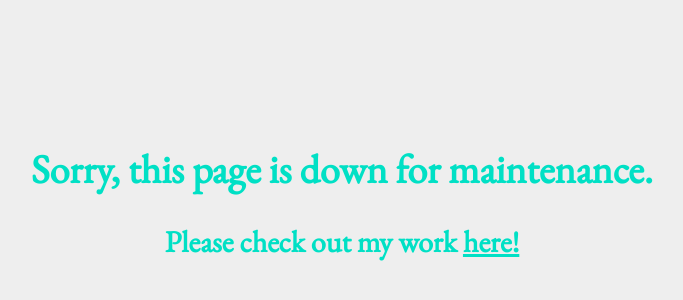
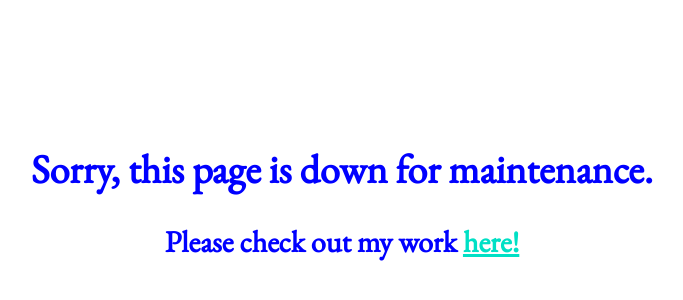
Before and after one commit to adrianafiuza/adriananunes.ml, a plain HTML site: page index.html in a window 1280 px wide. Shown: the part 110-410 px from the top of the page, without its empty margins (298-981 px from the left). Drawn offline with nearby package versions, Linux system fonts and the light colour scheme.

Commit message:
Update index.html

```diff
--- a/index.html
+++ b/index.html
@@ -12,8 +12,8 @@
     @import url('https://fonts.googleapis.com/css?family=EB+Garamond');
         body {
     font-family: 'EB Garamond', serif;
-    background: #eee;
-    color: #00e0c5;
+    background: white;
+    color: blue;
     text-align: center;
 }
         div#intro {
```
